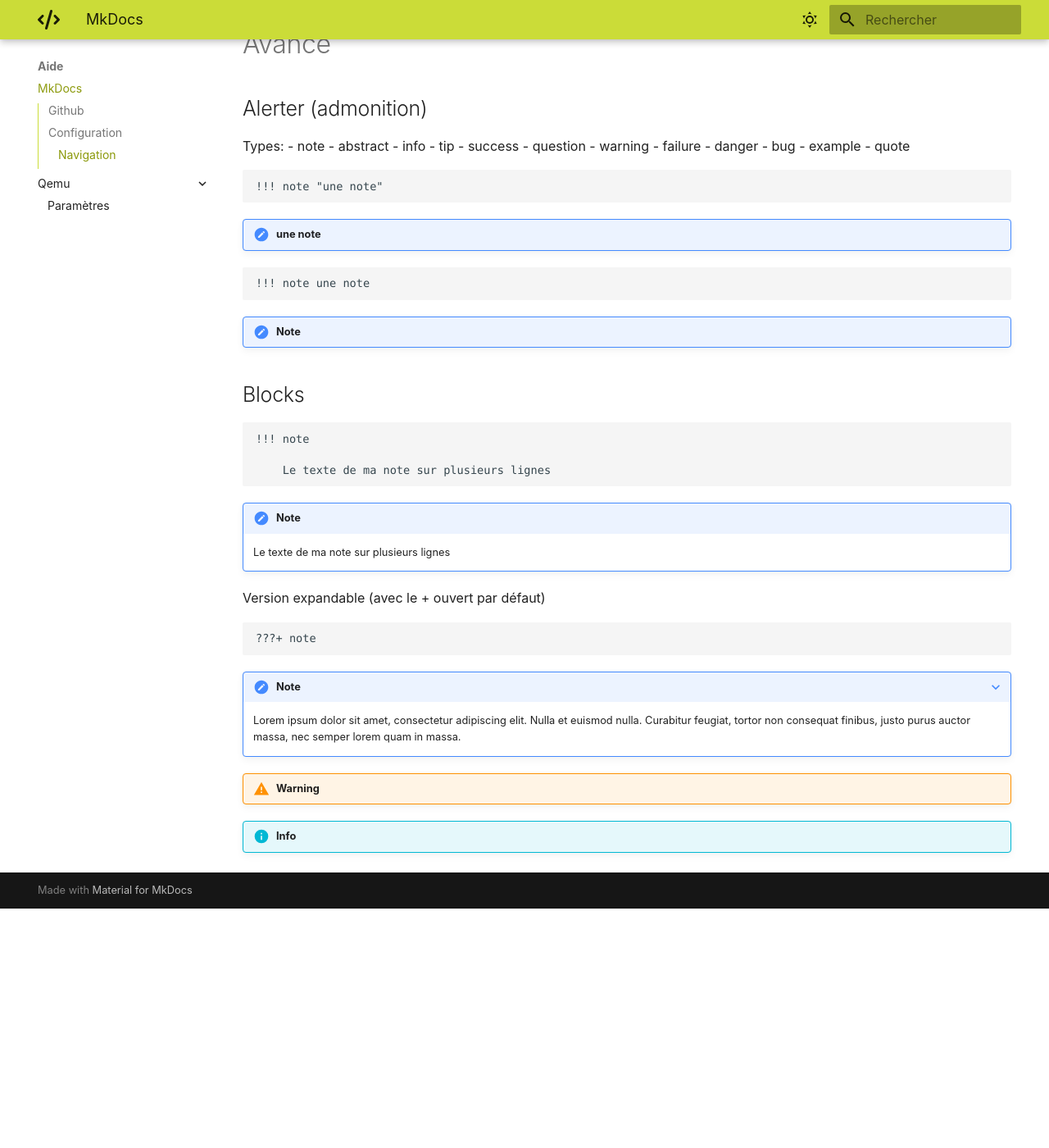
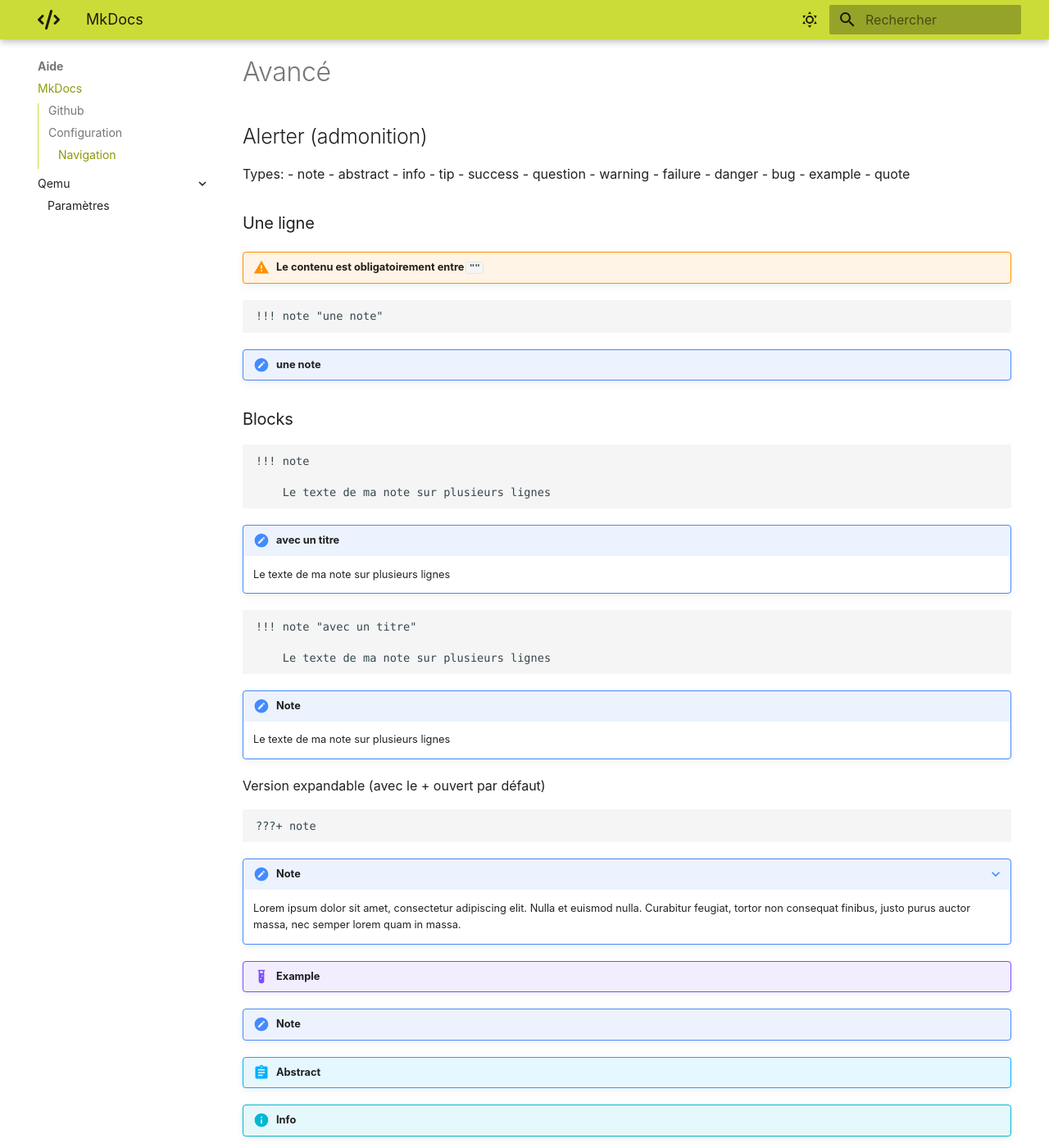
Before and after one commit to daerlnaxe/QemuPlay, an MkDocs documentation site: the page built from docs/aide/mkdocs.md, in a window 1280 px wide and 1400 px high, scrolled down 705 px. Shown: the whole window at 82% size. Built offline with MkDocs 1.6.1 and Material for MkDocs 9.7.7, drawn with Linux system fonts in a browser that asks for light colours; before the commit the page ends 1813 px from its top, so only the background shows below that; some of the changed text lies outside the part shown.

Commit message:
Update mkdocs.md

````diff
--- a/docs/aide/mkdocs.md
+++ b/docs/aide/mkdocs.md
@@ -22,6 +22,7 @@ nav:
 
 
 <br>
+<hr>
 
 # Avancé
 ## Alerter (admonition)
@@ -40,21 +41,30 @@ Types:
 - example
 - quote
 
+### Une ligne
+!!! warning "Le contenu est obligatoirement entre `""`"
+
+
 ```
 !!! note "une note"
 ```
 !!! note "une note"
 
 
-```
-!!! note une note
-```
-!!! note une note
 
-
-## Blocks
+### Blocks
 ```
 !!! note
+
+    Le texte de ma note sur plusieurs lignes
+```
+
+!!! note "avec un titre"
+
+    Le texte de ma note sur plusieurs lignes
+
+```
+!!! note "avec un titre"
 
     Le texte de ma note sur plusieurs lignes
 ```
@@ -79,8 +89,18 @@ Version expandable (avec le + ouvert par défaut)
     nulla. Curabitur feugiat, tortor non consequat finibus, justo purus auctor
     massa, nec semper lorem quam in massa.
 
+!!! example
+!!! note
+!!! abstract
+!!! info
+!!! tip
+!!! success
+!!! question
+!!! warning
+!!! failure
+!!! danger
+!!! bug
 
+<br>
 
-!!! warning un warning
-
-!!! info info
+!!! quote
````
